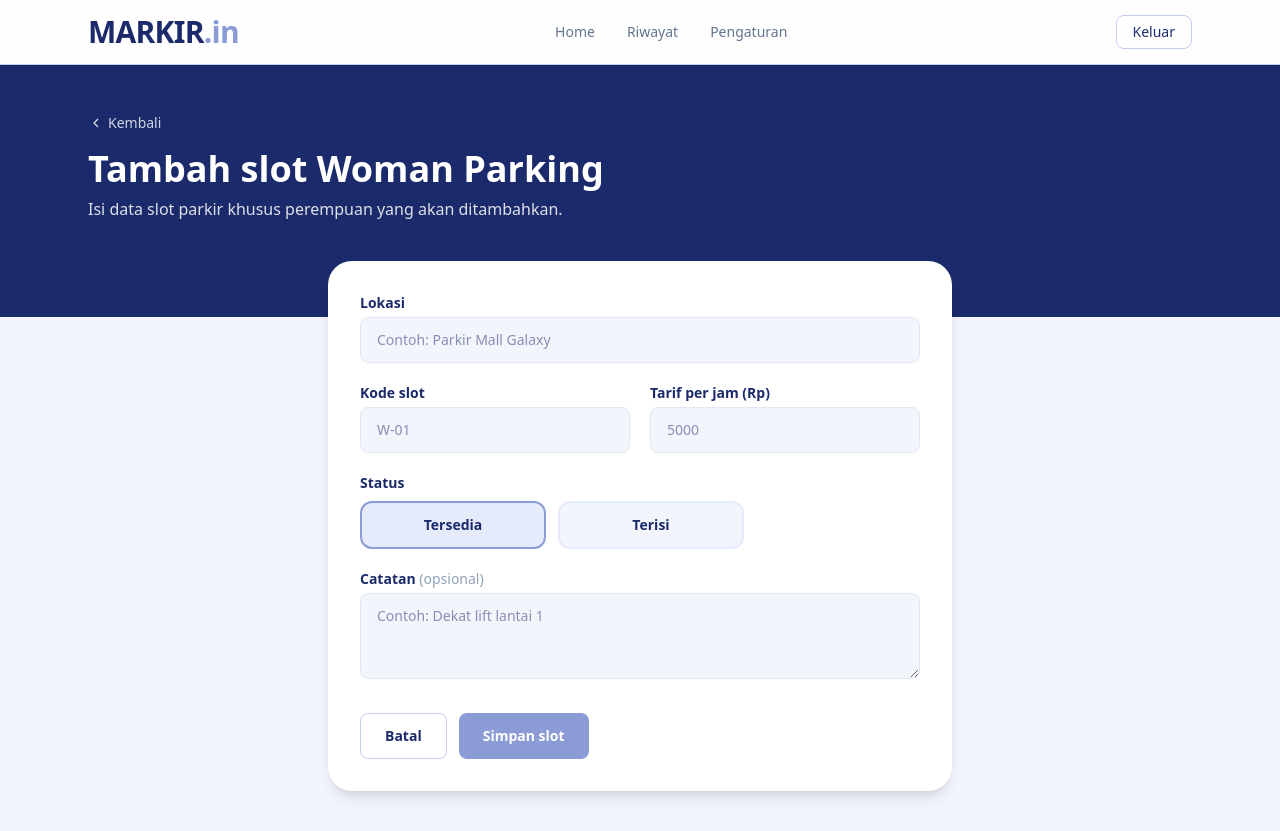
After one commit to megaaugshbg/ppplkel5, a Laravel app: template resources/views/woman-parking-create.blade.php in a window 1280 px wide. The commit adds this page. Run offline with Laravel 12, Linux system fonts and the light colour scheme; the template is opened without the code that fills it, so the values that code supplies are empty; style sheets or scripts are compiled from the project's sources; parts of the project's set-up code (start-up, migrations or seed data) failed here and were passed over; some web fonts are replaced.

Commit message:
Tambah view dan form insert Woman Parking

```diff
--- /dev/null
+++ b/resources/views/woman-parking-create.blade.php
@@ -0,0 +1,93 @@
+@extends('layouts.app')
+
+@section('title', 'Tambah Slot Woman Parking - Markir.In')
+
+@php
+    $field = 'w-full rounded-lg border bg-brand-50 px-4 py-3 text-sm outline-none focus:ring-2';
+    $ok = 'border-slate-200 focus:border-brand-500 focus:ring-brand-200';
+    $bad = 'border-rose-400 focus:border-rose-500 focus:ring-rose-200';
+@endphp
+
+@section('content')
+    <section class="bg-brand-900">
+        <div class="mx-auto max-w-6xl px-6 pb-20 pt-8 md:pb-24 md:pt-12">
+            <a href="/woman-parking" class="inline-flex items-center gap-1 text-sm font-medium text-white/80 hover:text-white">
+                <svg class="h-4 w-4" fill="none" stroke="currentColor" stroke-width="2" viewBox="0 0 24 24"><path d="m15 18-6-6 6-6"/></svg>
+                Kembali
+            </a>
+            <h1 class="mt-3 text-3xl font-bold text-white md:text-4xl">Tambah slot Woman Parking</h1>
+            <p class="mt-2 text-white/85">Isi data slot parkir khusus perempuan yang akan ditambahkan.</p>
+        </div>
+    </section>
+
+    <section class="relative z-10 mx-auto -mt-12 max-w-2xl px-4 md:-mt-14 md:px-6">
+        <form method="POST" action="/woman-parking" novalidate class="space-y-5 rounded-3xl bg-white p-6 shadow-lg md:p-8">
+            @csrf
+
+            @if ($errors->any())
+                <div role="alert" class="rounded-xl bg-rose-50 px-4 py-3 text-sm text-rose-700">
+                    Data belum lengkap. Periksa kolom yang ditandai merah.
+                </div>
+            @endif
+
+            <div>
+                <label for="lokasi" class="mb-1 block text-sm font-semibold">Lokasi</label>
+                <input id="lokasi" name="lokasi" value="{{ old('lokasi') }}" placeholder="Contoh: Parkir Mall Galaxy"
+                       @error('lokasi') aria-invalid="true" aria-describedby="err-lokasi" @enderror
+                       class="{{ $field }} {{ $errors->has('lokasi') ? $bad : $ok }}">
+                @error('lokasi') <p id="err-lokasi" class="mt-1 text-xs text-rose-600">{{ $message }}</p> @enderror
+            </div>
+
+            <div class="grid gap-5 sm:grid-cols-2">
+                <div>
+                    <label for="kode_slot" class="mb-1 block text-sm font-semibold">Kode slot</label>
+                    <input id="kode_slot" name="kode_slot" value="{{ old('kode_slot') }}" placeholder="W-01" autocapitalize="characters"
+                           @error('kode_slot') aria-invalid="true" aria-describedby="err-kode" @enderror
+                           class="{{ $field }} uppercase {{ $errors->has('kode_slot') ? $bad : $ok }}">
+                    @error('kode_slot') <p id="err-kode" class="mt-1 text-xs text-rose-600">{{ $message }}</p> @enderror
+                </div>
+
+                <div>
+                    <label for="tarif" class="mb-1 block text-sm font-semibold">Tarif per jam (Rp)</label>
+                    <input id="tarif" name="tarif" type="number" min="0" inputmode="numeric" value="{{ old('tarif') }}" placeholder="5000"
+                           @error('tarif') aria-invalid="true" aria-describedby="err-tarif" @enderror
+                           class="{{ $field }} {{ $errors->has('tarif') ? $bad : $ok }}">
+                    @error('tarif') <p id="err-tarif" class="mt-1 text-xs text-rose-600">{{ $message }}</p> @enderror
+                </div>
+            </div>
+
+            <fieldset>
+                <legend class="mb-2 text-sm font-semibold">Status</legend>
+                <div class="grid grid-cols-2 gap-3 sm:max-w-sm">
+                    @foreach (['tersedia' => 'Tersedia', 'terisi' => 'Terisi'] as $val => $label)
+                        <label class="cursor-pointer">
+                            <input type="radio" name="status" value="{{ $val }}" class="peer sr-only" @checked(old('status', 'tersedia') === $val)>
+                            <span class="flex items-center justify-center rounded-xl border-2 border-brand-100 bg-brand-50 px-4 py-3 text-sm font-semibold transition peer-checked:border-brand-500 peer-checked:bg-brand-100 peer-focus-visible:outline-2 peer-focus-visible:outline-brand-900">
+                                {{ $label }}
+                            </span>
+                        </label>
+                    @endforeach
+                </div>
+                @error('status') <p class="mt-1 text-xs text-rose-600">{{ $message }}</p> @enderror
+            </fieldset>
+
+            <div>
+                <label for="catatan" class="mb-1 block text-sm font-semibold">Catatan <span class="font-normal text-slate-400">(opsional)</span></label>
+                <textarea id="catatan" name="catatan" rows="3" placeholder="Contoh: Dekat lift lantai 1"
+                          class="{{ $field }} {{ $errors->has('catatan') ? $bad : $ok }}">{{ old('catatan') }}</textarea>
+                @error('catatan') <p class="mt-1 text-xs text-rose-600">{{ $message }}</p> @enderror
+            </div>
+
+            <div class="flex flex-col-reverse gap-3 pt-2 sm:flex-row">
+                <a href="/woman-parking"
+                   class="rounded-lg border border-brand-200 px-6 py-3 text-center text-sm font-semibold transition hover:bg-brand-100">
+                    Batal
+                </a>
+                <button type="submit"
+                        class="rounded-lg bg-brand-500 px-6 py-3 text-sm font-semibold text-white transition hover:bg-brand-600 focus-visible:outline-2 focus-visible:outline-offset-2 focus-visible:outline-brand-900">
+                    Simpan slot
+                </button>
+            </div>
+        </form>
+    </section>
+@endsection
--- a/routes/web.php
+++ b/routes/web.php
@@ -2,6 +2,7 @@
 
 use App\Http\Controllers\AuthController;
 use App\Http\Controllers\HomeController;
+use App\Http\Controllers\WomanParkingController;
 use Illuminate\Support\Facades\Route;
 
 Route::redirect('/', '/login');
@@ -17,4 +18,9 @@ Route::middleware('guest')->group(function () {
 Route::middleware('auth')->group(function () {
     Route::get('/home', [HomeController::class, 'index'])->name('home');
     Route::post('/logout', [AuthController::class, 'logout'])->name('logout');
+
+    // Woman Parking
+    Route::get('/woman-parking', [WomanParkingController::class, 'index'])->name('woman-parking.index');
+    Route::get('/woman-parking/create', [WomanParkingController::class, 'create'])->name('woman-parking.create');
+    Route::post('/woman-parking', [WomanParkingController::class, 'store'])->name('woman-parking.store');
 });
```
Also changed, not shown: app/Http/Controllers/WomanParkingController.php (added, +55 -0 lines), app/Models/WomanParkingSlot.php (added, +10 -0 lines), resources/views/woman-parking.blade.php (+92 -15 lines), database/migrations/2026_11_18_000001_create_woman_parking_slots_table.php (added).
